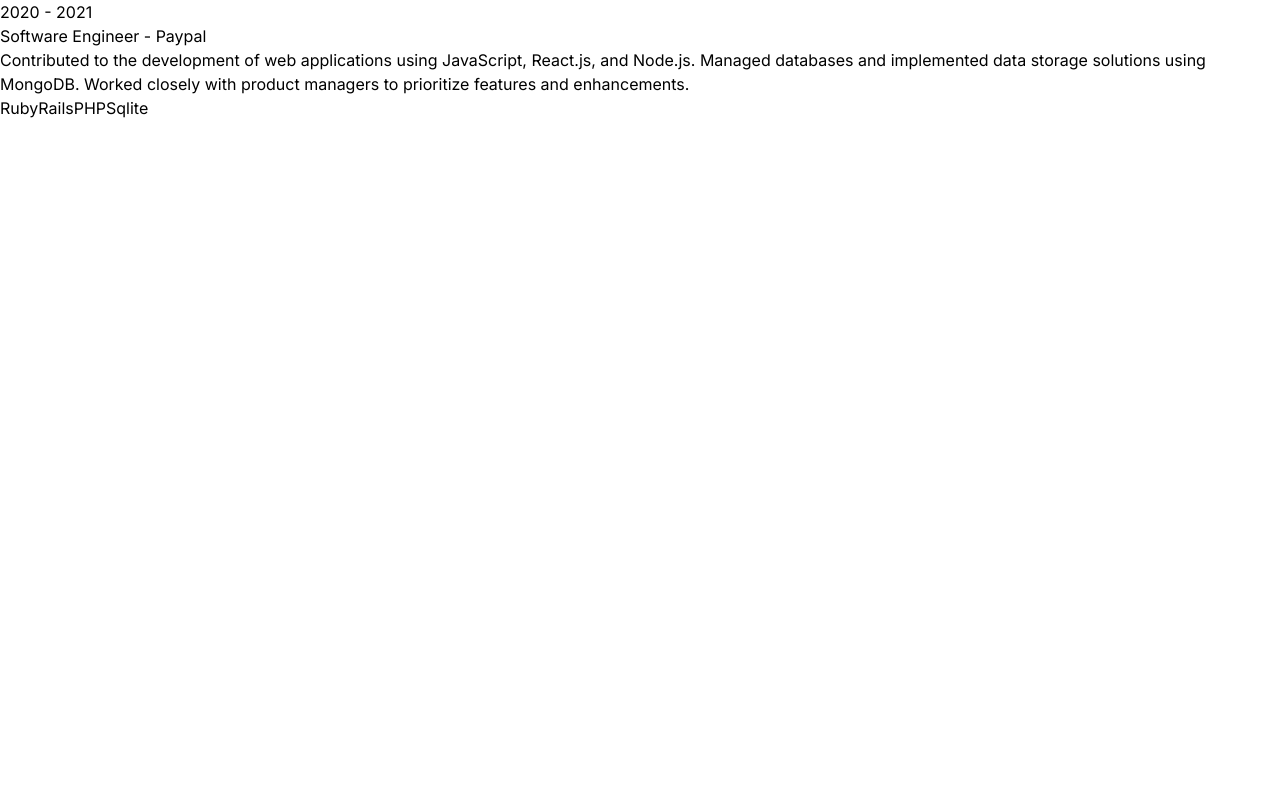
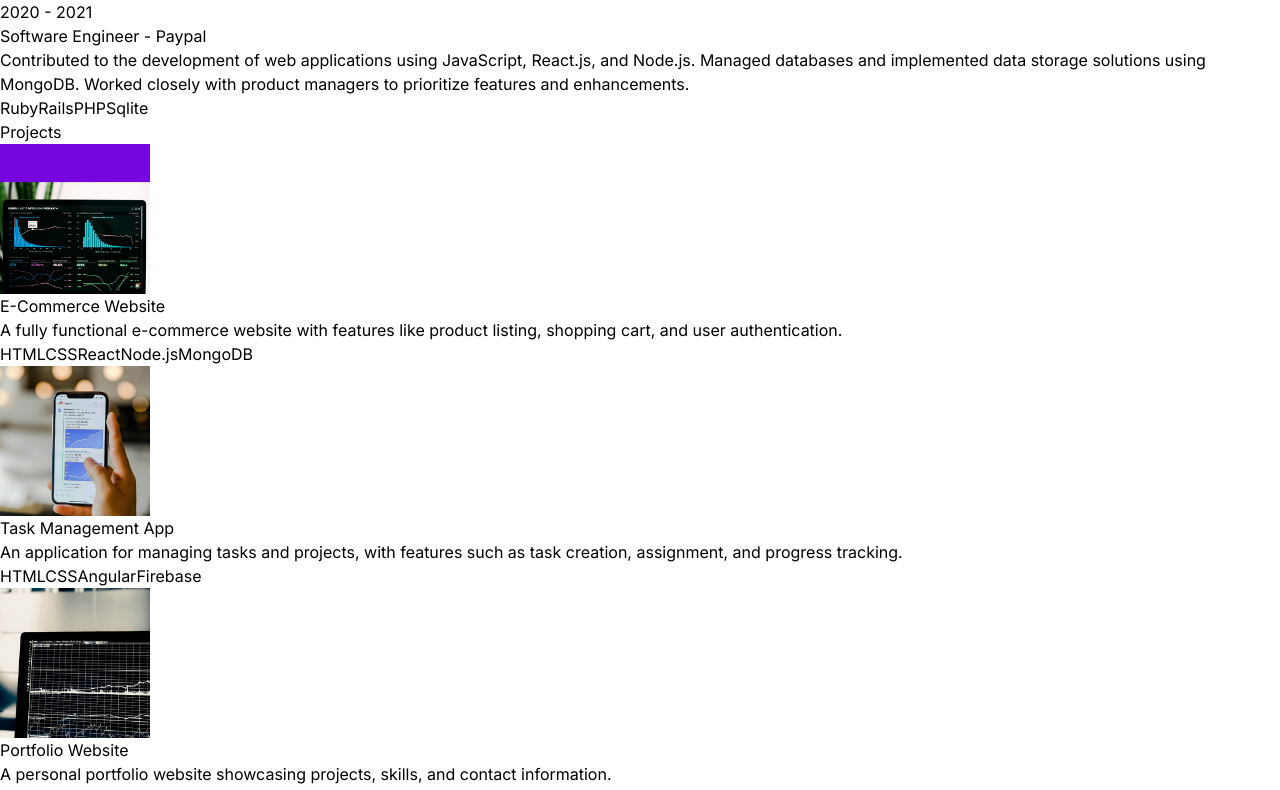
Before and after one commit to sunnyyvinay/my-portfolio-website, a React (Vite) app: page / in a window 1280 px wide. Shown: the part 1226-2016 px from the top of the page. Before the commit the page ends 1346 px from the top, so only its background shows below. Built offline with nearby package versions, Linux system fonts and the light colour scheme.

Commit message:
projects section

```diff
--- a/src/App.jsx
+++ b/src/App.jsx
@@ -1,6 +1,7 @@
 import Experience from "./components/Experience";
 import Hero from "./components/Hero";
 import Navbar from "./components/Navbar";
+import Projects from "./components/Projects";
 import Technologies from "./components/Technologies";
 
 const App = () => {
@@ -15,6 +16,7 @@
         <Hero />
         <Technologies />
         <Experience />
+        <Projects />
       </div>
     </div>
   )
--- /dev/null
+++ b/src/components/Projects.jsx
@@ -0,0 +1,28 @@
+import React from 'react'
+import { PROJECTS } from '../constants'
+
+const Projects = () => {
+  return (
+    <div className='border-b border-neutral-900 pb-4'>
+        <h2 className='my-20 text-center text-4xl'>Projects</h2>
+        <div>
+            {PROJECTS.map((project, index) => (
+                <div key={index} className='mb-8 flex flex-wrap lg:justify-center'>
+                    <div className='w-full lg:w-1/4'>
+                        <img src={project.image} width={150} height={150}alt={project.title} className='mb-6 rounded'/>
+                    </div>
+                    <div className='w-full max-w-xl lg:w-3/4'>
+                        <h6 className='mb-2 font-semibold'>{project.title}</h6>
+                        <p className='mb-4 text-neutral-400'>{project.description}</p>
+                        {project.technologies.map((tech, index) => (
+                            <span key={index} className='mr-2 rounded bg-neutral-900 px-2 py-1 text-sm font-medium text-purple-900'>{tech}</span>
+                        ))}
+                    </div>
+                </div>
+            ))}
+        </div>
+    </div>
+  )
+}
+
+export default Projects
```
